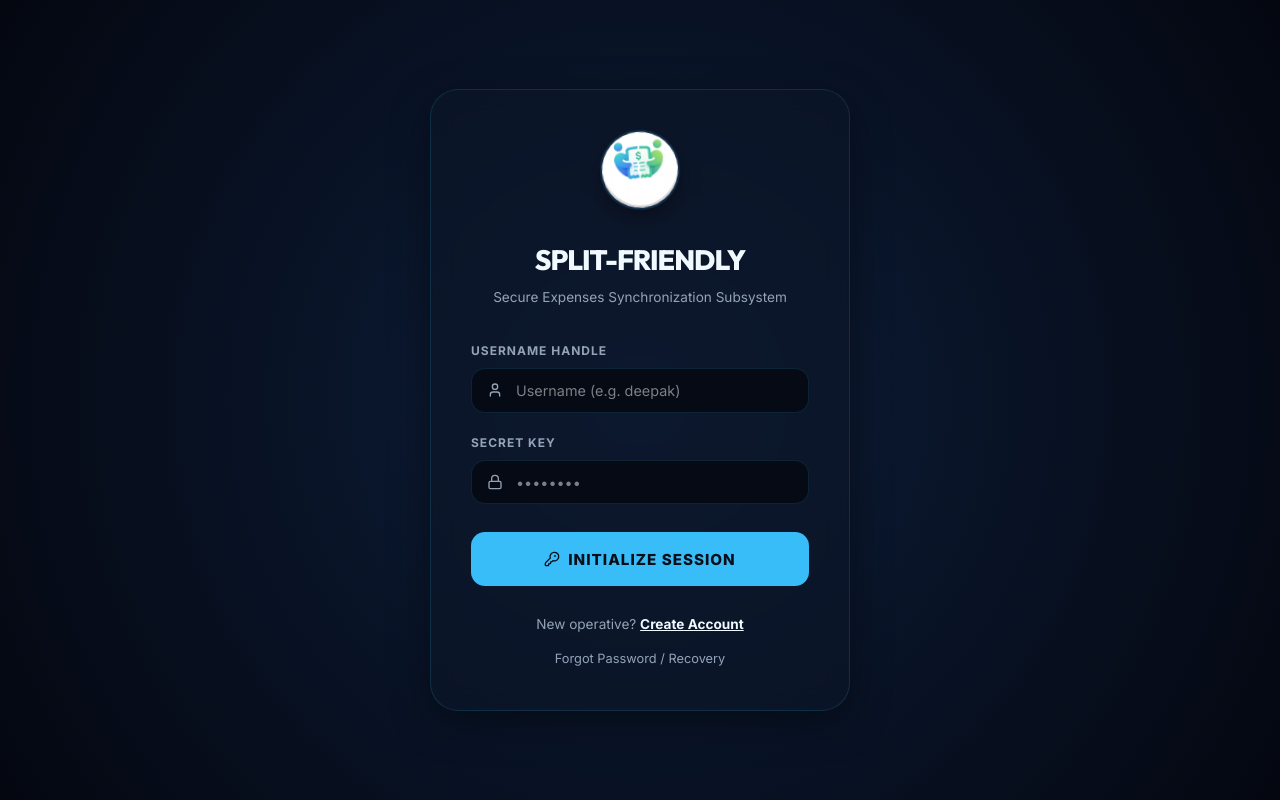
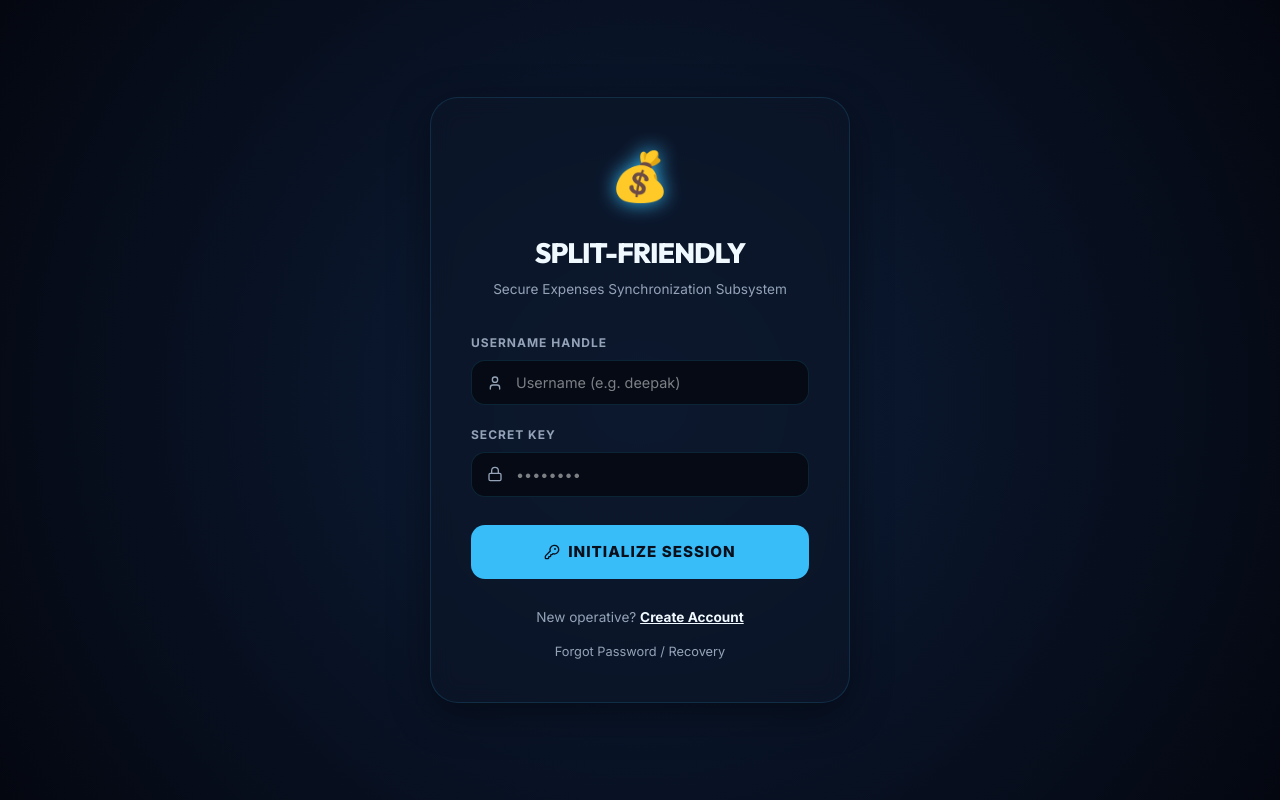
Before and after one commit to dkjha4770-arch/splitfriendly, a React (Vite) app in the folder frontend/: page /login in a window 1280 px wide. Built offline with nearby package versions, Linux system fonts and the light colour scheme; no server answers.

Commit message:
chore: commit logo adjustments and asset cleanups for production

```diff
--- a/frontend/index.html
+++ b/frontend/index.html
@@ -2,8 +2,7 @@
 <html lang="en">
   <head>
     <meta charset="UTF-8" />
-    <link rel="icon" type="image/jpeg" href="/logo.jpg" />
-    <link rel="apple-touch-icon" href="/logo.jpg" />
+    <link rel="icon" type="image/svg+xml" href="/favicon.svg" />
     <meta name="viewport" content="width=device-width, initial-scale=1.0" />
     <link rel="preconnect" href="https://fonts.googleapis.com">
     <link rel="preconnect" href="https://fonts.gstatic.com" crossorigin>
--- a/frontend/public/version.json
+++ b/frontend/public/version.json
@@ -1 +1 @@
-{"version":"mpmpvn49","buildTime":"2026-05-26T14:14:51.081Z"}
+{"version":"mpmq1kl8","buildTime":"2026-05-26T14:19:27.740Z"}
--- a/frontend/src/App.jsx
+++ b/frontend/src/App.jsx
@@ -65,8 +65,8 @@ function Layout() {
         >
           <Menu size={20} />
         </button>
-        <div className="mobile-nav-logo" style={{ display: 'flex', alignItems: 'center', gap: '0.5rem' }}>
-          <img src="/logo.jpg" alt="Logo" className="logo-img" />
+        <div className="mobile-nav-logo">
+          <span className="logo-icon">💰</span>
           <span className="logo-text">SPLIT-FRIENDLY</span>
         </div>
       </div>
--- a/frontend/src/components/Sidebar.jsx
+++ b/frontend/src/components/Sidebar.jsx
@@ -44,7 +44,7 @@ export const Sidebar = ({ isOpen, onClose }) => {
     <aside className={`sidebar ${isOpen ? 'mobile-open' : ''}`}>
 
       <Link to="/dashboard" className="sidebar-logo" onClick={onClose}>
-        <img src="/logo.jpg" alt="Logo" className="logo-img" />
+        <span className="icon">💰</span>
         <h1>SPLIT-FRIENDLY</h1>
       </Link>
 
--- a/frontend/src/index.css
+++ b/frontend/src/index.css
@@ -200,34 +200,10 @@ body {
 }
 
 
-.sidebar-logo .logo-img {
-  width: 32px;
-  height: 32px;
-  border-radius: 50%;
-  object-fit: cover;
-  filter: drop-shadow(0 0 8px var(--primary));
+.sidebar-logo .icon {
+  font-size: 1.8rem;
+  filter: drop-shadow(0 0 10px var(--primary));
   animation: floatingLogo 4s infinite ease-in-out;
-  border: 1px solid var(--border-color);
-}
-
-.mobile-nav-logo .logo-img {
-  width: 26px;
-  height: 26px;
-  border-radius: 50%;
-  object-fit: cover;
-  border: 1px solid var(--border-color);
-}
-
-.logo-img-login {
-  width: 80px;
-  height: 80px;
-  border-radius: 50%;
-  object-fit: cover;
-  margin-bottom: 0.75rem;
-  box-shadow: 0 8px 24px rgba(0, 0, 0, 0.4);
-  border: 2px solid var(--border-color);
-  animation: floatingLogo 5s infinite ease-in-out;
-  display: inline-block;
 }
 
 @keyframes floatingLogo {
--- a/frontend/src/views/Login.jsx
+++ b/frontend/src/views/Login.jsx
@@ -48,8 +48,8 @@ export const Login = () => {
         background: 'var(--card-bg)'
       }}>
         <div style={{ textAlign: 'center', marginBottom: '2rem' }}>
-          <img src="/logo.jpg" alt="Logo" className="logo-img-login" />
-          <h2 style={{ fontSize: '1.75rem', fontWeight: 800, marginTop: '0.5rem', letterSpacing: '-1px' }}>
+          <span style={{ fontSize: '3rem', filter: 'drop-shadow(0 0 10px var(--primary))' }}>💰</span>
+          <h2 style={{ fontSize: '1.75rem', fontWeight: 800, marginTop: '1rem', letterSpacing: '-1px' }}>
             SPLIT-FRIENDLY
           </h2>
           <p style={{ color: 'var(--text-dim)', fontSize: '0.85rem', marginTop: '0.25rem' }}>
```
Also changed, not shown: frontend/public/logo.jpg.
